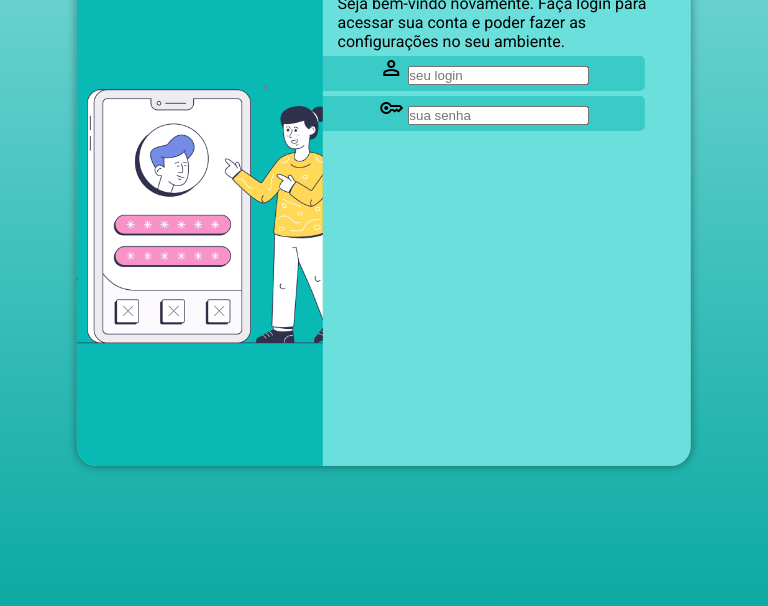
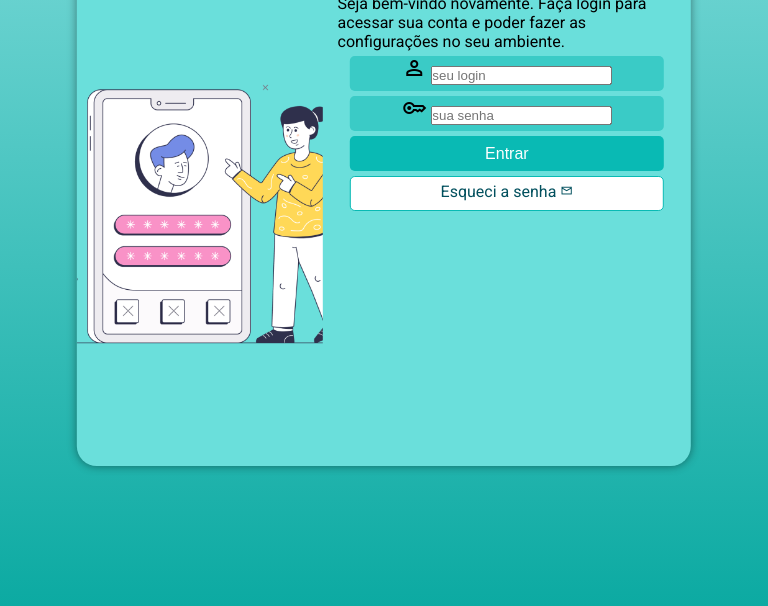
Before and after one commit to estefannyoliveira/projeto-login, a plain HTML site: page index.html in a window 768 px wide. Shown: the part 194-800 px from the top of the page. Drawn offline with nearby package versions, Linux system fonts and the light colour scheme.

Commit message:
deu certo

```diff
--- a/estilos/mediaquery.css
+++ b/estilos/mediaquery.css
@@ -11,6 +11,7 @@
     }
 
     section#login > div#imagem{
+        display: block;
         float: left;
         width: 40%;
         height: 100%;
@@ -19,13 +20,16 @@
 
     }
     section#Login > div#formulario{
+        display: block;
         float: right;
+
     }
 
     div#formulario > p{
         display: flex;
 
     }
+
 }
 
 @media screen and (min-width: 992px) {
--- a/estilos/style.css
+++ b/estilos/style.css
@@ -54,7 +54,7 @@ section#login{
 
 section#login > div#imagem{
     background: url("../img/login-2.png") no-repeat;
-    background-color: var(--cor1);
+    /*background-color: var(--cor1);*/
     background-size: cover;
     background-position: center center;
     height: 200px;
@@ -64,7 +64,7 @@ section#login > div#imagem{
 
 
 section#login > div#formulario{
-    display: block;
+    display: table;
 }
 
 div#formulario > h1{
```
Also changed, not shown: img/pitbull-p.jpg (added).
